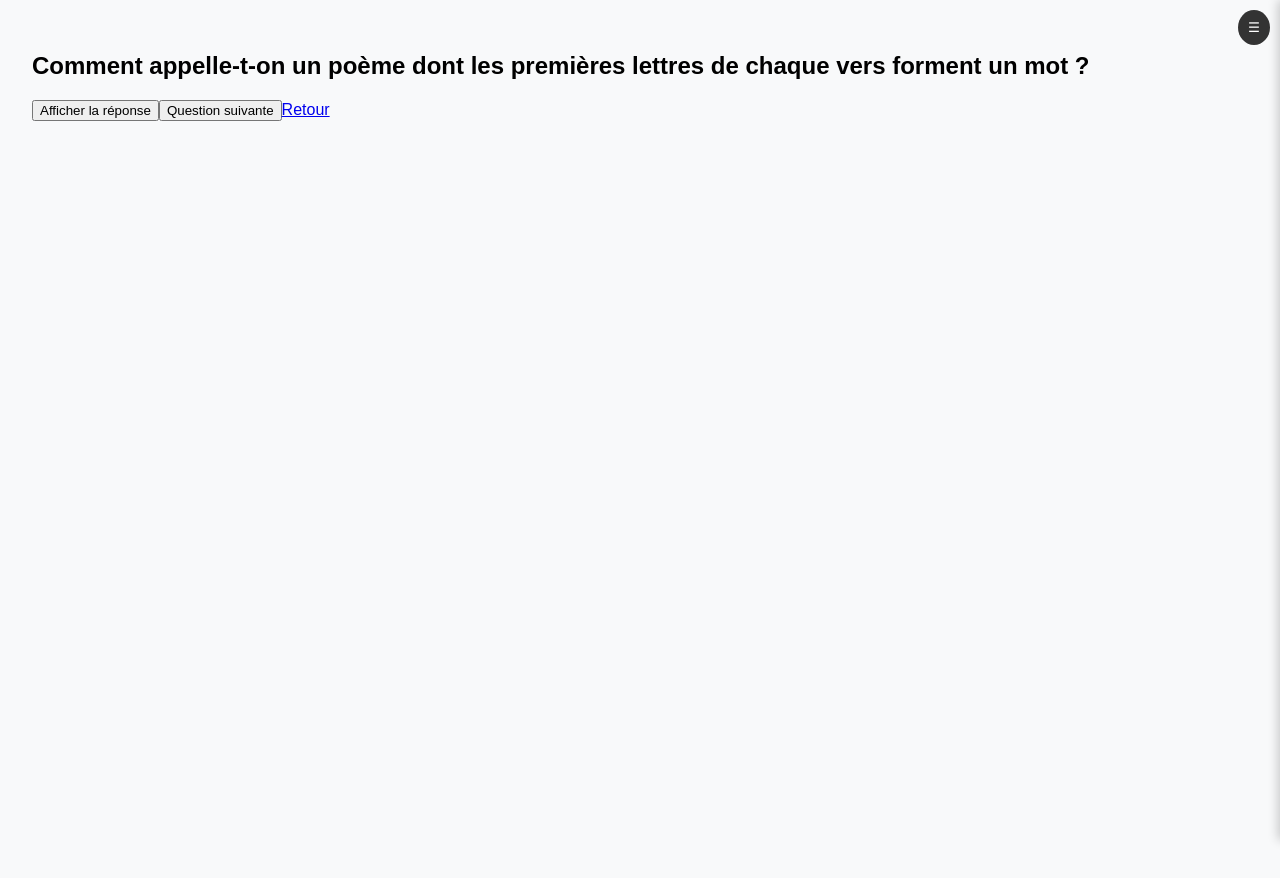
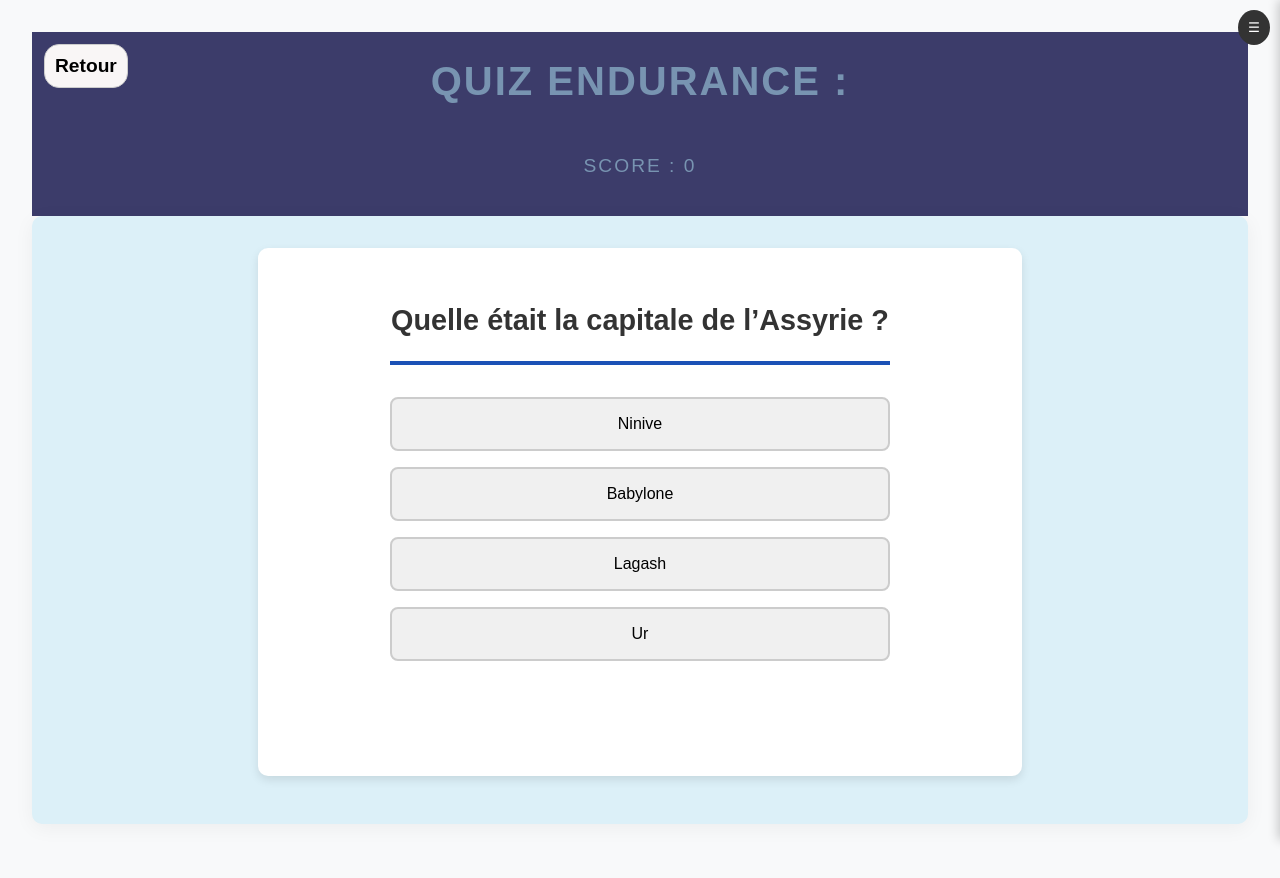
Before and after one commit to Eric100210/Culture-Quiz, a Next.js app: page /quiz/endurance in a window 1280 px wide. Shown: the top 878 px of the page. Before the commit the page ends 800 px from the top, so only its background shows below. Built offline with nearby package versions, Linux system fonts and the light colour scheme.

Commit message:
endurance fonctionne !

```diff
--- a/src/app/globals.css
+++ b/src/app/globals.css
@@ -25,7 +25,9 @@ body {
 
 .header {
   display: flex;
+  flex-direction: column;
   justify-content: center;
+  align-items: center;
   padding-bottom: 20px;
   width: 100%;
   background-color: rgb(60, 60, 106);
@@ -40,6 +42,13 @@ body {
   text-transform: uppercase;
   letter-spacing: 2px;
   font-weight: bold;
+}
+
+.header p {
+  font-size: 1.2rem;
+  color: #7894b1;
+  text-transform: uppercase;
+  letter-spacing: 2px;
 }
 
 .header:hover {
--- a/src/app/quiz/endurance/QuizEnduranceClient.tsx
+++ b/src/app/quiz/endurance/QuizEnduranceClient.tsx
@@ -1,34 +1,107 @@
 "use client";
 
 import { useState } from "react";
-import Link from "next/link";
+import { useRouter } from "next/navigation";
 
 type Question = {
   question: string;
+  answer1: string;
+  answer2: string;
+  answer3: string;
+  answer4: string;
   answer: string;
 };
 
 export default function QuizEnduranceClient({ questions }: { questions: Question[] }) {
-  const [index, setIndex] = useState(0);
-  const [showAnswer, setShowAnswer] = useState(false);
+  const router = useRouter();
+  const [score, setScore] = useState(0);
+  const [index, setIndex] = useState(Math.floor(Math.random() * questions.length));
+  const [selectedAnswer, setSelectedAnswer] = useState<string | null>(null);
+  const [shuffledAnswers, setShuffledAnswers] = useState<string[]>(shuffleAnswers(index));
+  const [gameOver, setGameOver] = useState(false);
 
-  const next = () => {
-    setIndex(i => (i + 1 < questions.length ? i + 1 : 0));
-    setShowAnswer(false);
+  function shuffleAnswers(idx: number): string[] {
+    const answers = [
+      questions[idx].answer1,
+      questions[idx].answer2,
+      questions[idx].answer3,
+      questions[idx].answer4,
+    ];
+    return answers.sort(() => Math.random() - 0.5);
+  }
+
+  const handleAnswerClick = (answer: string) => {
+    if (selectedAnswer !== null) return;
+
+    setSelectedAnswer(answer);
+    const correct = answer === questions[index].answer;
+
+    if (correct) {
+      setTimeout(() => {
+        setScore(score + 1);
+        const newIndex = Math.floor(Math.random() * questions.length);
+        setIndex(newIndex);
+        setShuffledAnswers(shuffleAnswers(newIndex));
+        setSelectedAnswer(null);
+      }, 1000); // petite pause pour voir si c'était juste
+    } else {
+      setGameOver(true);
+    }
   };
+
+  const resetGame = () => {
+    setScore(0);
+    const newIndex = Math.floor(Math.random() * questions.length);
+    setIndex(newIndex);
+    setShuffledAnswers(shuffleAnswers(newIndex));
+    setSelectedAnswer(null);
+    setGameOver(false);
+  };
+
+  const isCorrect = (answer: string) => answer === questions[index].answer;
 
   return (
     <main style={{ padding: "2rem" }}>
-      <h2>{questions[index].question}</h2>
-
-      {showAnswer ? (
-        <p><strong>{questions[index].answer}</strong></p>
+      <div className="header">
+        <h1>Quiz endurance :</h1>
+        <p className="score">Score : {score}</p>
+      </div>
+        <div className="back-quiz">
+      {gameOver ? (
+        <div className="quiz-container">
+          <h2>💀 Mauvaise réponse !</h2>
+          <p>Ton score final est de <strong>{score}</strong></p>
+          <button className="quiz-buttons" onClick={resetGame}>Recommencer</button>
+        </div>
       ) : (
-        <button onClick={() => setShowAnswer(true)}>Afficher la réponse</button>
+        <div className="quiz-container">
+          <h2 className="quiz-question">{questions[index].question}</h2>
+          {shuffledAnswers.map((ans, i) => (
+            <button
+              key={i}
+              className={`quiz-answer-button ${
+                selectedAnswer
+                  ? isCorrect(ans)
+                    ? "correct"
+                    : selectedAnswer === ans
+                    ? "incorrect"
+                    : ""
+                  : ""
+              }`}
+              onClick={() => handleAnswerClick(ans)}
+              disabled={selectedAnswer !== null}
+            >
+              {ans}
+            </button>
+          ))}
+        </div>
       )}
-
-      <button onClick={next}>Question suivante</button>
-      <Link href="/quiz/normal">Retour</Link>
+        </div>
+        <div>
+        <button className="retour" onClick={() => router.push("/quiz")}>
+          Retour
+        </button>
+      </div>
     </main>
   );
 }
```
Also changed, not shown: src/data/questions.txt.
